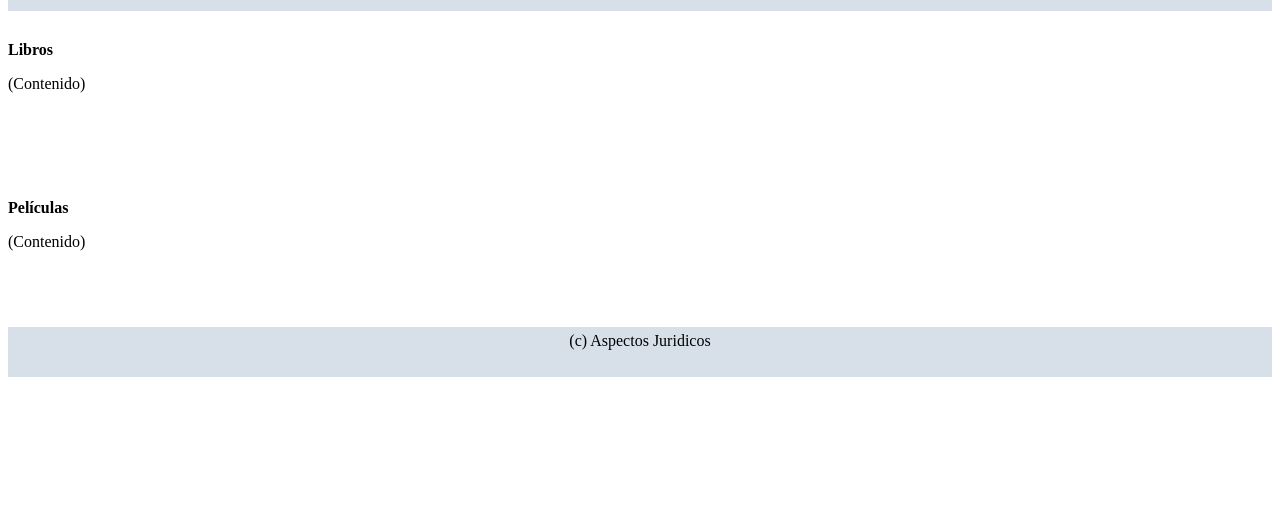
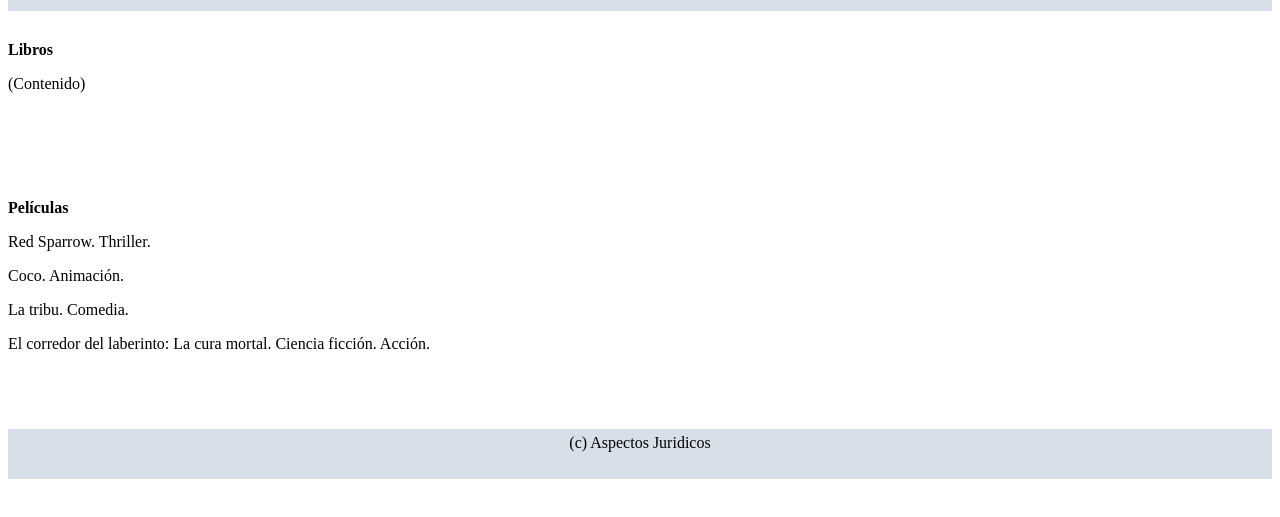
Before and after one commit to AashooK/Grupo2MorningTrabajo2, a plain HTML site: page Index.html in a window 1280 px wide. Shown: the part 97-614 px from the top of the page. Drawn offline with Linux system fonts and the light colour scheme.

Commit message:
update movies

```diff
--- a/Index.html
+++ b/Index.html
@@ -17,7 +17,10 @@
 </section>
 <section>
 <b>Películas</b>
-<p>(Contenido)</p>
+<p>Red Sparrow. Thriller.</p>
+<p>Coco. Animación.</p>
+<p>La tribu. Comedia.</p>
+<p>El corredor del laberinto: La cura mortal. Ciencia ficción. Acción.</p>
 </section>
 <!-- Pie de pagina -->
 <footer>
```
